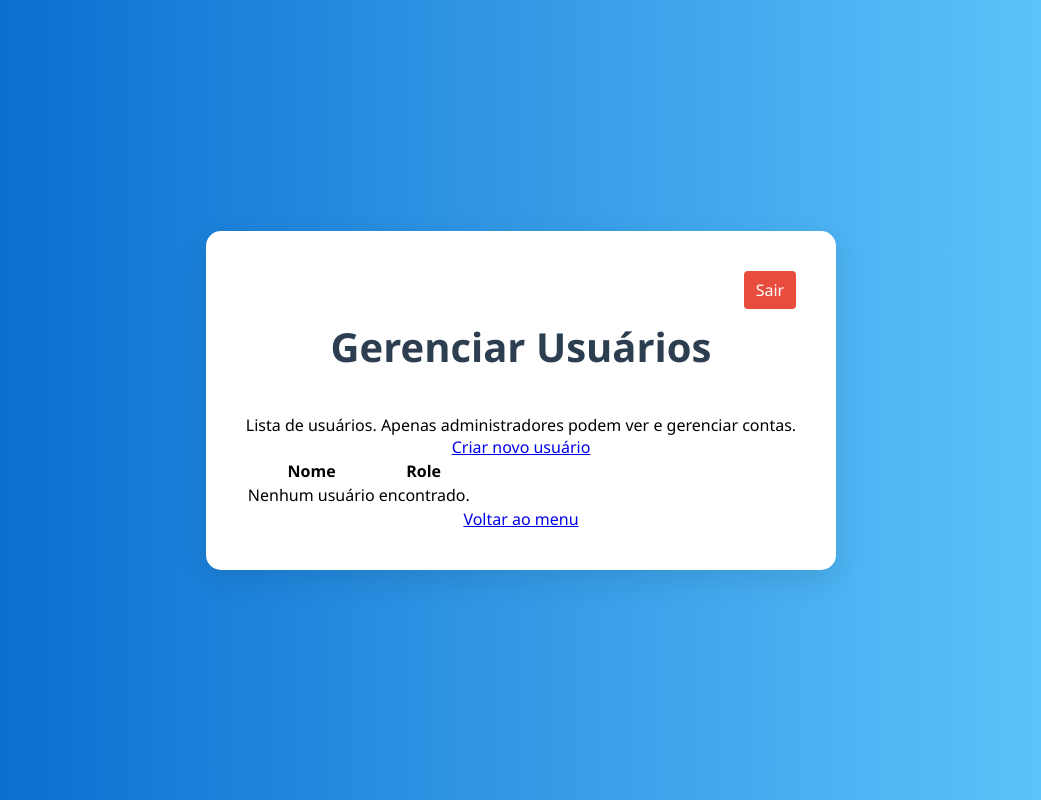
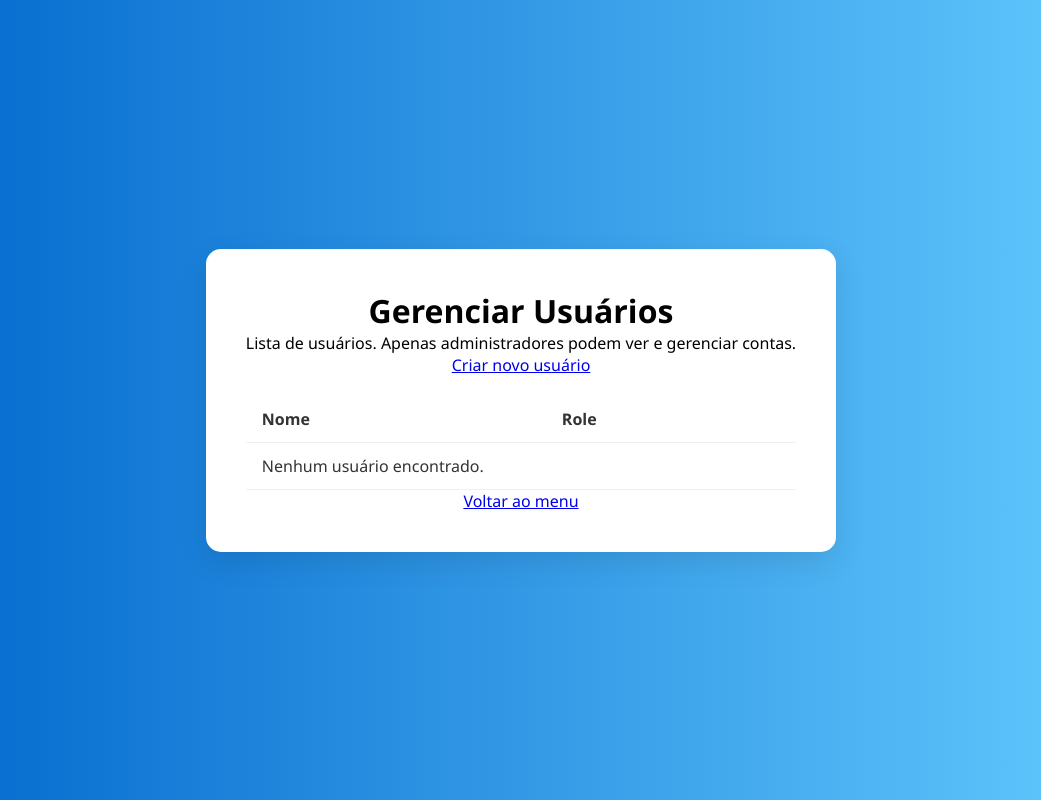
Before and after one commit to Vennom-Programer/TCC2.0, a Flask app: template back-end/templates/usuarios.html in a window 1280 px wide. Shown: the whole page, without its empty margins (119-1160 px from the left). Run offline with Flask 3, Linux system fonts and the light colour scheme; the template is opened without the code that fills it, so the values that code supplies are empty.

Commit message:
Criação do css da tela de usuarios e alteração do html de usuarios

```diff
--- /dev/null
+++ b/back-end/static/css/usuarios.css
@@ -0,0 +1,61 @@
+*{
+       margin: 0;
+            padding: 0;
+            box-sizing: border-box;
+            font-family: 'Segoe UI', Tahoma, Geneva, Verdana, sans-serif;
+}
+
+body{
+    background: linear-gradient(to right, #0066cc, #66ccff);
+    display: flex;
+    justify-content: center;
+    align-items: center;
+    min-height: 100vh;
+    padding: 20px;
+}
+
+
+.container {
+            text-align: center;
+            max-width: 800px;
+            padding: 40px;
+            background-color: white;
+            border-radius: 15px;
+            box-shadow: 0 10px 30px rgba(0, 0, 0, 0.1);
+}
+
+.table{
+    width: 100%;
+    border-collapse: collapse;
+    margin-top: 20px;
+    overflow-x: auto;
+    max-height: 70vh;
+}
+
+.table thead th,
+.table tbody td{
+    padding: 12px 16px;
+    border-bottom: 1px solid #f0f0f0;
+    color: #333;
+}
+
+/* Keep name and email left, move role to the right with fixed width to create space */
+.table thead th:nth-child(1),
+.table tbody td:nth-child(1),
+.table thead th:nth-child(2),
+.table tbody td:nth-child(2){
+    text-align: left;
+}
+
+.table thead th:nth-child(3),
+.table tbody td:nth-child(3){
+    text-align: right;
+    width: 160px; /* creates space between name/email and role */
+}
+
+@media (max-width: 600px){
+    .table thead { display: none; }
+    .table, .table tbody, .table tr, .table td { display: block; width: 100%; }
+    .table tbody td { text-align: left; padding: 8px 0; }
+    .table tbody td:nth-child(3) { text-align: left; }
+}
--- a/back-end/templates/usuarios.html
+++ b/back-end/templates/usuarios.html
@@ -4,13 +4,11 @@
   <meta charset="utf-8">
   <meta name="viewport" content="width=device-width,initial-scale=1">
   <title>Usuários - SmartReserva</title>
-  <link rel="stylesheet" href="{{ url_for('static', filename='css/styles.css') }}">
+  <link rel="stylesheet" href="{{ url_for('static', filename='css/usuarios.css') }}">
+  <link rel="stylesheet" href="https://cdnjs.cloudflare.com/ajax/libs/font-awesome/6.0.0-beta3/css/all.min.css">
 </head>
 <body>
   <div class="container">
-    <div class="top-actions" style="text-align:right; margin-bottom:10px;">
-      <a href="/logout" class="logout-button">Sair</a>
-    </div>
     <h1>Gerenciar Usuários</h1>
     <p>Lista de usuários. Apenas administradores podem ver e gerenciar contas.</p>
     <p><a href="/cadastro">Criar novo usuário</a></p>
```
